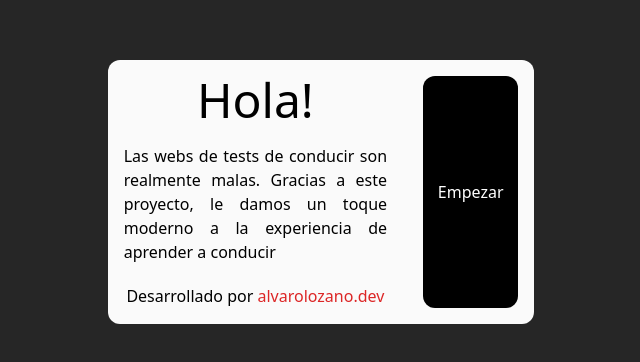
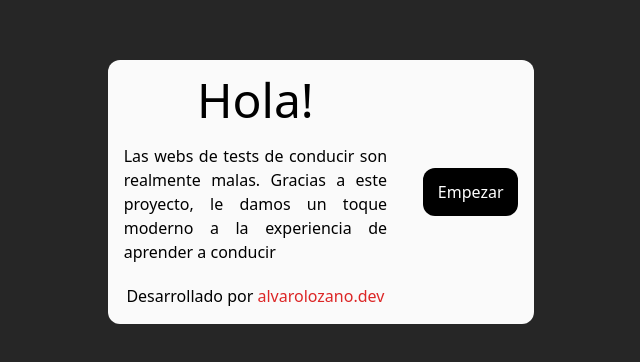
Before and after one commit to alvarolozano/dgt-exam-front, a Next.js app: page / in a window 1280 px wide. Shown: the part 208-570 px from the top of the page, without its empty margins (319-959 px from the left). Built offline with nearby package versions, Linux system fonts and the light colour scheme.

Commit message:
Homepage

```diff
--- a/app/page.tsx
+++ b/app/page.tsx
@@ -1,3 +1,4 @@
+import Link from "next/link";
 
 export default function Page() {
     return (
@@ -8,7 +9,9 @@ export default function Page() {
                 <p className='text-center'>Desarrollado por <a href='https://alvarolozano.dev' className='text-red-600'>alvarolozano.dev</a></p>
             </div>
 
-            <button className='w-full py-3 bg-black text-white rounded-xl hover:border-black hover:w-full transition-all duration-600 hover:scale-110'>Empezar</button>
+            <Link className='w-full flex flex-col justify-center self-center py-3 bg-black text-white rounded-xl hover:border-black hover:w-full transition-all duration-600 hover:scale-110' href={'/test'}>
+                <span className="text-center">Empezar</span>
+            </Link>
         </>
     )
 }
```
